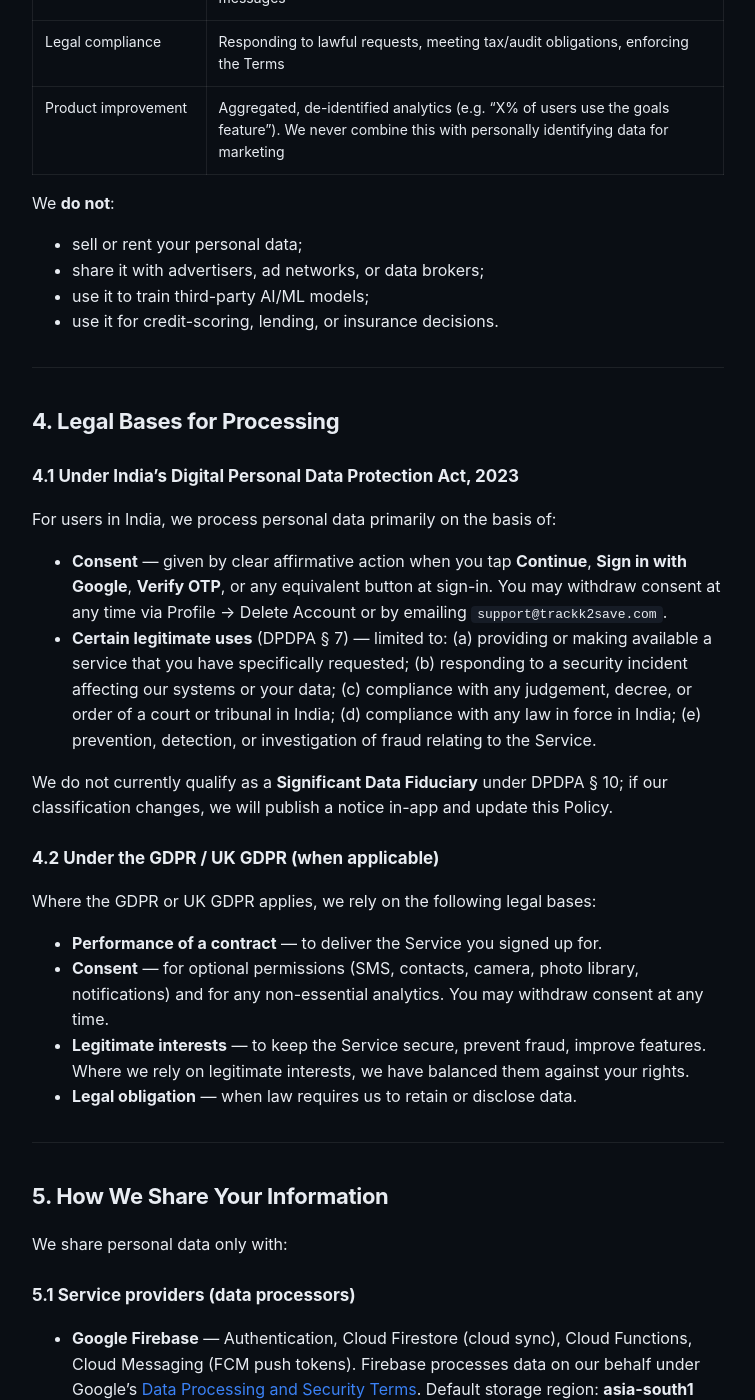
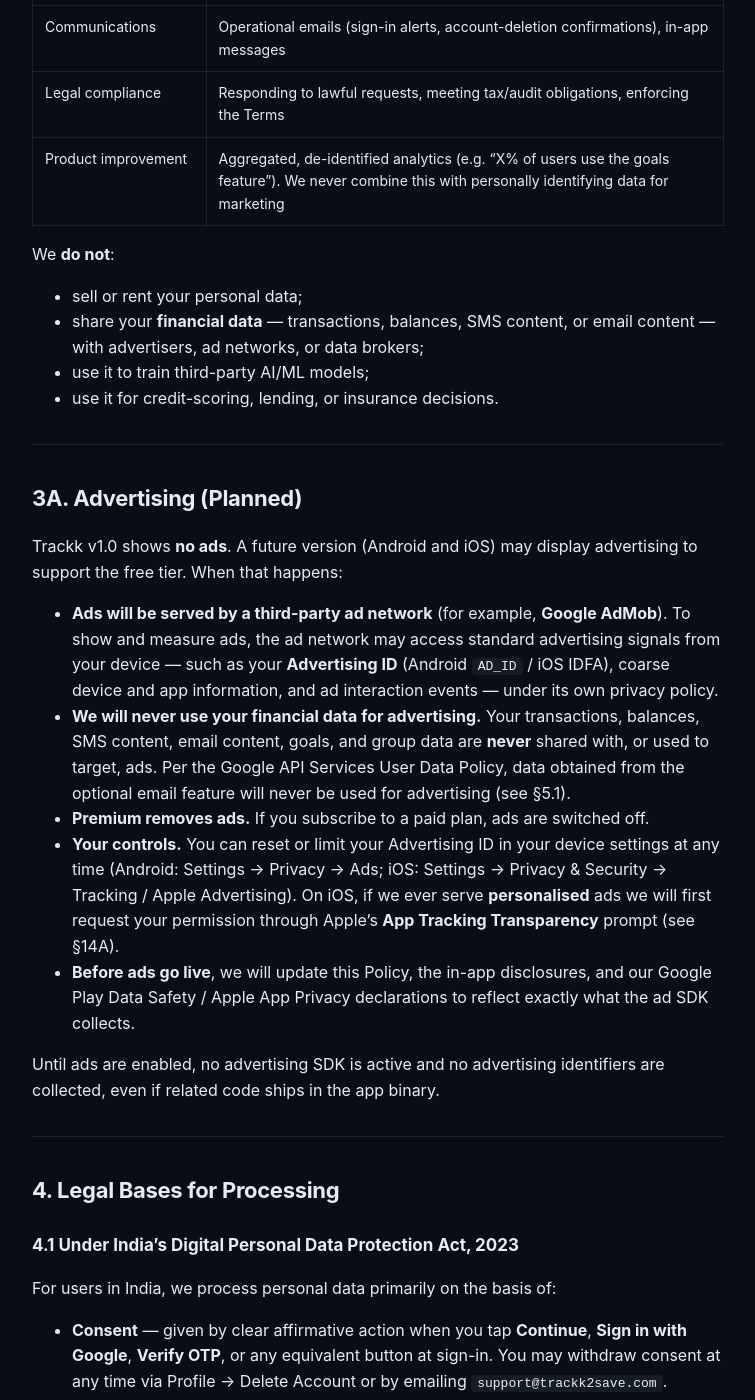
Before and after one commit to nikhilsampatraokumbhar/trackk-web, a Jekyll site: the page built from privacy.md, in a window 1280 px wide and 1400 px high, scrolled down 5533 px. Shown: the whole window, without its empty margins (262-1017 px from the left). Built offline with Jekyll 4.4.1, drawn with Linux system fonts in a browser that asks for light colours; some of the changed text lies outside the part shown.

Commit message:
Sync legal: planned ads disclosure + date 20 Jun 2026

```diff
--- a/privacy.md
+++ b/privacy.md
@@ -26,6 +26,7 @@ acknowledge the practices described here.
 1. [A One-Page Summary](#1-a-one-page-summary)
 2. [Information We Collect](#2-information-we-collect)
 3. [How We Use Your Information](#3-how-we-use-your-information)
+3A. [Advertising (Planned)](#3a-advertising-planned)
 4. [Legal Bases for Processing](#4-legal-bases-for-processing)
 5. [How We Share Your Information](#5-how-we-share-your-information)
 6. [Where Your Data Is Stored](#6-where-your-data-is-stored)
@@ -55,8 +56,11 @@ have to dig:
   OTPs, or unrelated messages to our servers. Only the parsed
   transaction fields (amount, merchant, timestamp) are saved to your
   own private cloud space, accessible only to you.
-- **We don't sell your data. Ever.** Not to advertisers, not to data
-  brokers, not to any third party.
+- **We don't sell your data. Ever.** Not to data brokers, not to any
+  third party. A future version may show **ads** served by a third-party
+  ad network (such as Google AdMob), which uses standard device signals
+  to deliver them — but we will **never** share your transactions, SMS,
+  or email content with any advertiser or ad network.
 - **We don't have access to your bank.** We never ask for and never
   store your banking credentials, OTP codes, card numbers, or CVVs.
 - **You can delete everything.** Profile → Delete Account permanently
@@ -255,9 +259,44 @@ We use the data described above strictly to:
 We **do not**:
 
 - sell or rent your personal data;
-- share it with advertisers, ad networks, or data brokers;
+- share your **financial data** — transactions, balances, SMS content,
+  or email content — with advertisers, ad networks, or data brokers;
 - use it to train third-party AI/ML models;
 - use it for credit-scoring, lending, or insurance decisions.
+
+---
+
+## 3A. Advertising (Planned)
+
+Trackk v1.0 shows **no ads**. A future version (Android and iOS) may
+display advertising to support the free tier. When that happens:
+
+- **Ads will be served by a third-party ad network** (for example,
+  **Google AdMob**). To show and measure ads, the ad network may
+  access standard advertising signals from your device — such as your
+  **Advertising ID** (Android `AD_ID` / iOS IDFA), coarse device and
+  app information, and ad interaction events — under its own privacy
+  policy.
+- **We will never use your financial data for advertising.** Your
+  transactions, balances, SMS content, email content, goals, and group
+  data are **never** shared with, or used to target, ads. Per the
+  Google API Services User Data Policy, data obtained from the optional
+  email feature will never be used for advertising (see §5.1).
+- **Premium removes ads.** If you subscribe to a paid plan, ads are
+  switched off.
+- **Your controls.** You can reset or limit your Advertising ID in your
+  device settings at any time (Android: Settings → Privacy → Ads; iOS:
+  Settings → Privacy & Security → Tracking / Apple Advertising). On iOS,
+  if we ever serve **personalised** ads we will first request your
+  permission through Apple's **App Tracking Transparency** prompt
+  (see §14A).
+- **Before ads go live**, we will update this Policy, the in-app
+  disclosures, and our Google Play Data Safety / Apple App Privacy
+  declarations to reflect exactly what the ad SDK collects.
+
+Until ads are enabled, no advertising SDK is active and no advertising
+identifiers are collected, even if related code ships in the app
+binary.
 
 ---
 
@@ -334,6 +373,11 @@ We share personal data only with:
   is transmitted.
 - **Customer-support providers** — Zoho Mail handles
   `support@trackk2save.com` correspondence when you contact us.
+- **Advertising network (planned, see §3A)** — once the free-tier ad
+  feature ships, a third-party ad network (such as Google AdMob) will
+  serve ads and, for that purpose, receive standard advertising signals
+  (e.g. Advertising ID, coarse device/app data, ad events) under its own
+  privacy policy. It will **not** receive your financial data.
 
 We sign written agreements with all providers that require them to
 process your data only on our instructions and to keep it secure.
@@ -398,8 +442,12 @@ We may disclose personal data:
 
 ### 5.4 What we never do
 
-We **do not sell** personal data, and we **do not share** personal data
-with third parties for their own marketing or advertising.
+We **do not sell** personal data, and we **do not share** your
+**financial data** (transactions, balances, SMS, or email content) with
+third parties for their own marketing or advertising. The planned
+free-tier ad feature (§3A) shares only standard advertising signals
+(e.g. Advertising ID) with the ad network to serve ads — never your
+financial data.
 
 ---
 
@@ -586,8 +634,14 @@ transactional SMS.
 
 ### California (CCPA / CPRA)
 
-We do **not** sell or share personal information for cross-context
-behavioural advertising. California residents have the right to know,
+As of the effective date we do **not** sell or share personal
+information for cross-context behavioural advertising, and the United
+States is not in the v1.0 distribution allowlist. If the planned ad
+feature (§3A) is later enabled in a release distributed to California
+residents and involves "sharing" for cross-context behavioural
+advertising, we will provide a clear **"Do Not Sell or Share My Personal
+Information"** opt-out and honour Global Privacy Control signals before
+that change takes effect. California residents have the right to know,
 delete, correct, and request restriction of sensitive personal
 information. To exercise these rights, email support@trackk2save.com with the
 subject line "**California Privacy Request**".
@@ -612,6 +666,7 @@ data leaves your device.
 | Razorpay SDK (Android, when you purchase a subscription) | Process the payment for a paid plan | Card / UPI / bank details go directly to Razorpay; we never see them |
 | `gmail.readonly` or equivalent (planned, optional) | Detect bank emails — only when you connect a mailbox in Profile | The relevant message content is read by our Cloud Functions in `asia-south1`; only parsed amount/merchant/timestamp are persisted |
 | iOS Shortcuts deep-link (planned, iOS only, optional) | Receive transaction data your Shortcut chooses to send | The Shortcut runs entirely on your device; only the fields you forward are stored |
+| `AD_ID` / Advertising ID (planned — only if/when the free-tier ad feature ships) | Let the ad network (e.g. AdMob) serve and measure ads | The Advertising ID and standard ad signals go to the ad network under its policy; **never** your financial data |
 
 We do not request `ACCESS_FINE_LOCATION`, `CAMERA` (other than when you
 tap "Attach receipt"), `RECORD_AUDIO`, `READ_CALL_LOG`,
@@ -631,11 +686,15 @@ Apple App Store:
   Developer Program Guideline 4.8. If you sign in with Apple's
   "Hide my email" option, the relay email we receive is the only
   email address we will hold for you.
-- **App Tracking Transparency (ATT).** Trackk does not engage in
-  "tracking" as defined by Apple — we do not link user or device
-  identifiers from this app with third-party data for advertising
-  purposes, and we do not share identifiers with data brokers.
-  Accordingly, the app does not present an ATT prompt.
+- **App Tracking Transparency (ATT).** At launch, Trackk does not
+  engage in "tracking" as defined by Apple — we do not link user or
+  device identifiers from this app with third-party data for advertising
+  purposes, and we do not share identifiers with data brokers, so the
+  app presents no ATT prompt. **If the planned ad feature (§3A) later
+  serves personalised ads on iOS**, we will present Apple's ATT prompt
+  and only enable tracking with your permission; declining means you
+  still see non-personalised ads (or none, with Premium). We will update
+  this Policy and the App Privacy labels before that change ships.
 - **In-App Purchase.** All paid subscriptions on iOS are processed
   exclusively via Apple In-App Purchase; Razorpay is not used on
   iOS. Apple receives transaction data; we receive only the
```
Also changed, not shown: other parts of privacy.md (+2 -2 lines), terms.md (+26 -3 lines).
